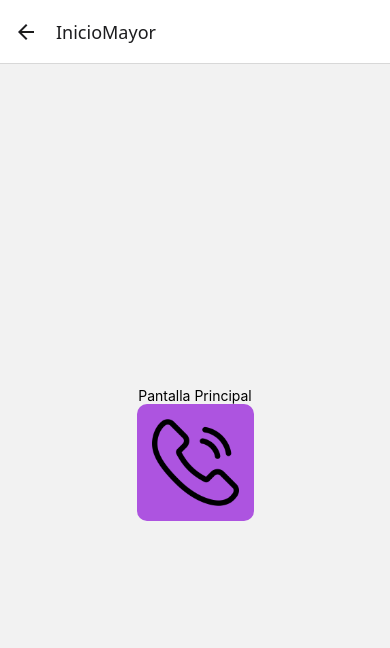
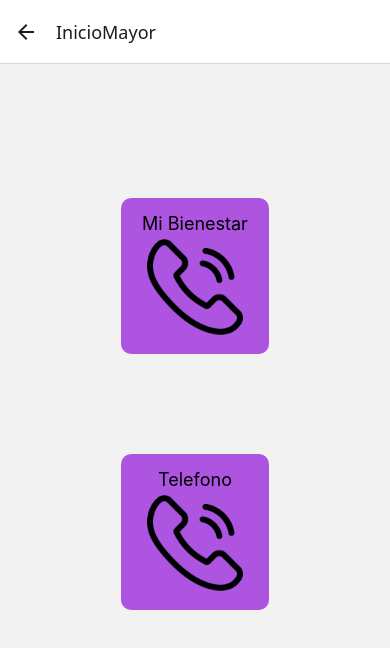
Before and after one commit to LucasPuliducci666/abuelitosp, a React Native app: screen /InicioMayor in a window 390 px wide. Shown: the top 648 px of the page. Built offline with nearby package versions, Linux system fonts and the light colour scheme.

Commit message:
agrego un boton a la pagina de inicioMayor y creo la pagina inicioResponsable

```diff
--- a/componentes/BotonGeneral.js
+++ b/componentes/BotonGeneral.js
@@ -1,8 +1,8 @@
 import React from 'react';
-import { TouchableOpacity, Image, StyleSheet } from 'react-native';
+import { TouchableOpacity, Image, StyleSheet, Text} from 'react-native';
 import { useNavigation } from '@react-navigation/native';
 
-const BotonGeneral = ({ imageSource, size = 50, goBack = false, to = null }) => {
+const BotonGeneral = ({ titulo, imageSource, goBack = false, to = null }) => {
   const navigation = useNavigation();
 
   const handlePress = () => {
@@ -15,6 +15,7 @@ const BotonGeneral = ({ imageSource, size = 50, goBack = false, to = null }) =>
 
   return (
     <TouchableOpacity onPress={handlePress} style={[styles.button, {}]}>
+      <Text style={styles.texto}>{titulo}</Text>
       <Image source={imageSource} style={styles.image} resizeMode="contain" />
     </TouchableOpacity>
   );
@@ -22,20 +23,24 @@ const BotonGeneral = ({ imageSource, size = 50, goBack = false, to = null }) =>
 
 const styles = StyleSheet.create({
   button: {
-    width: '30%',
-    height: '15%',
+    width: '38%',
+    height: '20%',
     backgroundColor: '#AD54E0',
     borderRadius: 10,
-    padding: 15,
+    paddingVertical: 30,
+    paddingHorizontal: 10,
     justifyContent: 'center',
     alignItems: 'center',
-    elevation: 1,
+    marginBottom: 100,
   },
   image: {
-    margin: 15,
+    margin: 5,
     width: '100%',
     height: '100%',
   },
+  texto: {
+    fontSize: 18,
+  }
 });
 
 export default BotonGeneral;
--- a/vistas/InicioMayor.js
+++ b/vistas/InicioMayor.js
@@ -1,13 +1,13 @@
-import React from 'react';
 import { View, Text } from 'react-native';
 import BotonGeneral from '../componentes/BotonGeneral';
-import arrowImage from '../imagenes/telefono.png'; // usa cualquier ícono tuyo
+import arrowImage from '../imagenes/telefono.png';
 
 export default function InicioMayor() {
   return (
     <View style={{ flex: 1, justifyContent: 'center', alignItems: 'center' }}>
-      <Text>Pantalla Principal</Text>
-      <BotonGeneral imageSource={arrowImage} to="miBienestar" />
+      <BotonGeneral titulo="Mi Bienestar" imageSource={arrowImage} to="miBienestar" />
+      <BotonGeneral titulo="Telefono" imageSource={arrowImage} to="" />
     </View>
+
   );
 }
```
Also changed, not shown: vistas/InicioResponsable.js (added, +16 -0 lines).
